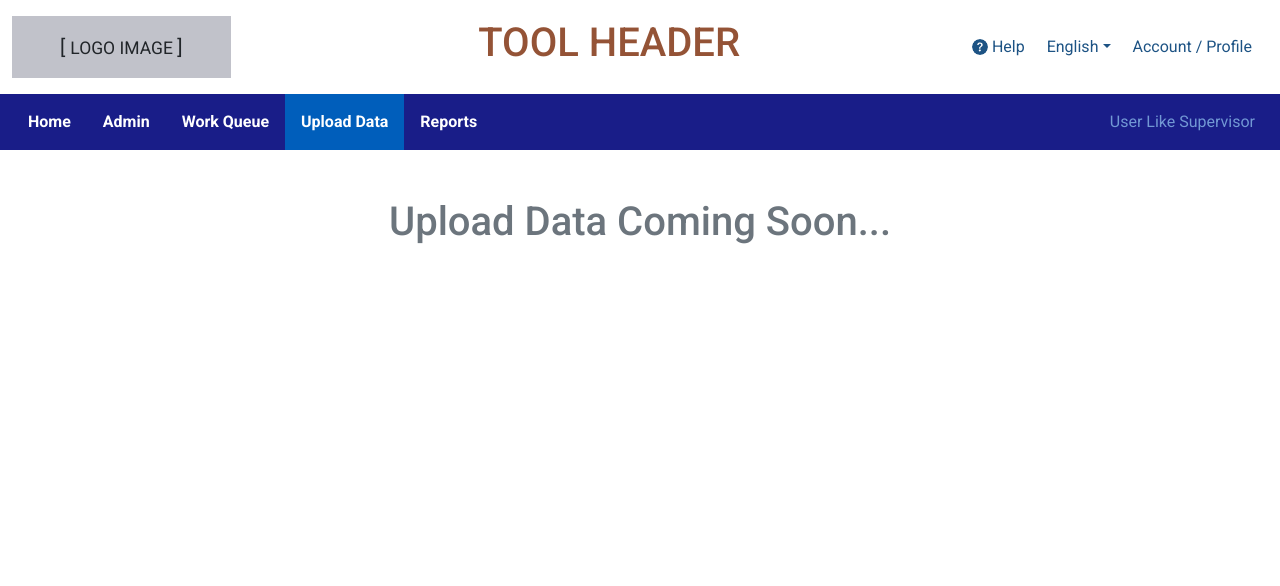
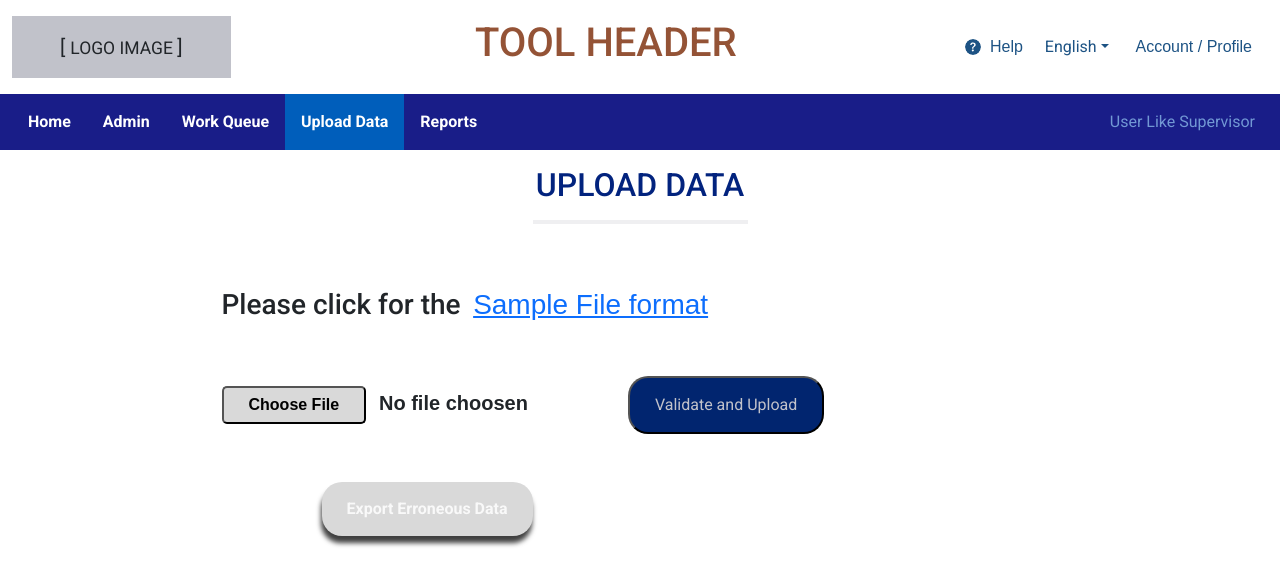
Before and after one commit to JoySarkarBD/college-project, a React (Vite) app: page /upload-data in a window 1280 px wide. Shown: the top 586 px of the page. Built offline with nearby package versions, Linux system fonts and the light colour scheme.

Commit message:
feat: upload data page add

```diff
--- /dev/null
+++ b/src/pages/UploadData/UploadData.css
@@ -0,0 +1,80 @@
+.upload_data_title {
+  color: #02237e;
+}
+
+.upload_divider {
+  width: 215px;
+  margin: 0 auto;
+  border: 2px solid #c1c2ca;
+}
+
+.upload_btn {
+  background: #d9d9d9;
+  color: #000;
+  font-weight: 800;
+  padding: 5px 25px;
+  font-family: sans-serif;
+  border-radius: 5px;
+  cursor: pointer;
+  margin-top: 1rem;
+}
+
+span {
+  margin-left: 0.3rem;
+  font-family: sans-serif;
+}
+
+.validation_btn {
+  background: #01256f;
+  color: #c1c2ca;
+  margin-left: 100px;
+  padding: 15px 25px;
+  font-size: 16px;
+  cursor: pointer;
+  border-radius: 20px;
+}
+
+.export_btn {
+  background: #d9d9d9;
+  color: #f9f9f9;
+  border: 0;
+  outline: 0;
+  margin-left: 100px;
+  padding: 15px 25px;
+  font-size: 16px;
+  font-weight: 700;
+  cursor: pointer;
+  border-radius: 20px;
+  box-shadow: -1px 7px 5px 0px rgba(0, 0, 0, 0.75);
+  -webkit-box-shadow: -1px 7px 5px 0px rgba(0, 0, 0, 0.75);
+  -moz-box-shadow: -1px 7px 5px 0px rgba(0, 0, 0, 0.75);
+}
+
+.err_mod_icon {
+  fill: #e26642;
+}
+
+.succ_icon {
+  fill: #01256f;
+}
+
+.warn_heading {
+  color: #113589;
+}
+
+.ok_btn {
+  background: #063587;
+  color: #fff;
+  border-radius: 28px;
+}
+
+.cancel_btn {
+  background: #fff;
+  color: #063587;
+  border-radius: 28px;
+}
+
+.btn-close:focus {
+  outline: 0 !important;
+  box-shadow: none;
+}
--- a/src/pages/UploadData/UploadData.jsx
+++ b/src/pages/UploadData/UploadData.jsx
@@ -1,13 +1,172 @@
+import { useState } from "react";
+import { AiFillCheckCircle } from "react-icons/ai";
+import { BiSolidError } from "react-icons/bi";
 import PageTitle from "../../components/Shared/PageTitle/PageTitle";
+import "./UploadData.css";
 
 const UploadData = () => {
+  const [selectedFileName, setSelectedFileName] = useState("");
+  // error modal & success modal state
+  const [showSuccessModal, setShowSuccessModal] = useState(false);
+  const [showErrorModal, setShowErrorModal] = useState(false);
+
+  const handleFileChange = event => {
+    const file = event.target.files[0];
+    setSelectedFileName(file.name);
+  };
+
+  // validate and upload file validation
+  const handleValidateAndUpload = () => {
+    // Assuming valid file types are Excel files
+    const validFileTypes = [
+      "application/vnd.openxmlformats-officedocument.spreadsheetml.sheet",
+      "application/vnd.ms-excel",
+    ];
+
+    const file = document.getElementById("actual-btn").files[0];
+
+    if (file && validFileTypes.includes(file.type)) {
+      setShowSuccessModal(true);
+      setShowErrorModal(false);
+    } else {
+      setShowSuccessModal(false);
+      setShowErrorModal(true);
+    }
+  };
+
+  //
+  let dataBsTarget = !showErrorModal ? "#successModal" : "#errorModal";
+
   return (
-    <div>
+    <>
       <PageTitle title='Upload Data' />
-      <h1 className='text-center my-5 text-secondary'>
-        Upload Data Coming Soon...
-      </h1>
-    </div>
+      <div className='container'>
+        <h1 className='text-center my-3 fs-2 upload_data_title fs-bold '>
+          UPLOAD DATA
+        </h1>
+        <hr className='upload_divider' />
+
+        <div className='mt-5 pt-3'>
+          <div className='mx-auto w-75'>
+            <h3>
+              Please click for the
+              <span>
+                {" "}
+                <a href='#'>Sample File format</a>
+              </span>
+            </h3>
+          </div>
+
+          <div className='mx-auto w-75 mt-5'>
+            <input
+              type='file'
+              id='actual-btn'
+              style={{ display: "none" }}
+              onChange={handleFileChange}
+              accept='application/vnd.openxmlformats-officedocument.spreadsheetml.sheet, application/vnd.ms-excel'
+            />
+            {/*  Choose File Button */}
+            <button
+              className='upload_btn'
+              onClick={() => document.getElementById("actual-btn").click()}>
+              Choose File
+            </button>
+            {/* Upload file Text Content */}
+            <span id='file-chosen' className='fw-bolder ps-2 fs-5'>
+              {selectedFileName || "No file choosen"}
+            </span>
+            {/* Validate and Upload */}
+            <button
+              className='validation_btn'
+              onClick={handleValidateAndUpload}
+              data-bs-toggle='modal'
+              data-bs-target={dataBsTarget}>
+              Validate and Upload
+            </button>
+            {/* Export Erroneous Data Button */}
+            <div className='mt-5 mx-auto'>
+              <button className='export_btn'>Export Erroneous Data</button>
+            </div>
+          </div>
+
+          {/*Error Modal */}
+          <div
+            // className='modal fade'
+            className={`modal fade ${showErrorModal ? "show" : ""}`}
+            id='errorModal'
+            tabIndex='-1'
+            aria-labelledby='exampleModalLabel'
+            aria-hidden={showErrorModal}>
+            <div className='modal-dialog modal-dialog-centered'>
+              <div className='modal-content'>
+                <div className='modal-header border-0'>
+                  <button
+                    type='button'
+                    className='btn-close'
+                    data-bs-dismiss='modal'
+                    aria-label='Close'></button>
+                </div>
+
+                <div className='modal-body'>
+                  <div className='text-center'>
+                    <BiSolidError className='fs-1 err_mod_icon' />
+                  </div>
+                  <h3 className='warn_heading fw-bolder'>Warning</h3>
+                  <p>File contains error. Export erroneous data to validate.</p>
+                </div>
+
+                <div className='modal-footer border-0 justify-content-start mb-5'>
+                  <button type='button' className='ok_btn w-25 py-2'>
+                    Ok
+                  </button>
+                  <button
+                    type='button'
+                    className='cancel_btn w-25 py-2'
+                    data-bs-dismiss='modal'>
+                    Cancel
+                  </button>
+                </div>
+              </div>
+            </div>
+          </div>
+
+          {/*Success Modal */}
+          <div
+            // className='modal fade'
+            className={`modal fade ${showSuccessModal ? "show" : ""}`}
+            id='successModal'
+            tabIndex='-1'
+            aria-labelledby='exampleModalLabel'
+            aria-hidden={showSuccessModal}>
+            <div className='modal-dialog modal-dialog-centered'>
+              <div className='modal-content'>
+                <div className='modal-header border-0'>
+                  <button
+                    type='button'
+                    className='btn-close'
+                    data-bs-dismiss='modal'
+                    aria-label='Close'></button>
+                </div>
+
+                <div className='modal-body'>
+                  <div className='text-center'>
+                    <AiFillCheckCircle className='fs-1 succ_icon' />
+                  </div>
+                  <h3 className='warn_heading fw-bolder'>Success</h3>
+                  <p>File(s) successfully uploaded!</p>
+                </div>
+
+                <div className='modal-footer border-0 justify-content-start mb-5'>
+                  <button type='button' className='ok_btn w-25 py-2'>
+                    Ok
+                  </button>
+                </div>
+              </div>
+            </div>
+          </div>
+        </div>
+      </div>
+    </>
   );
 };
 
```
